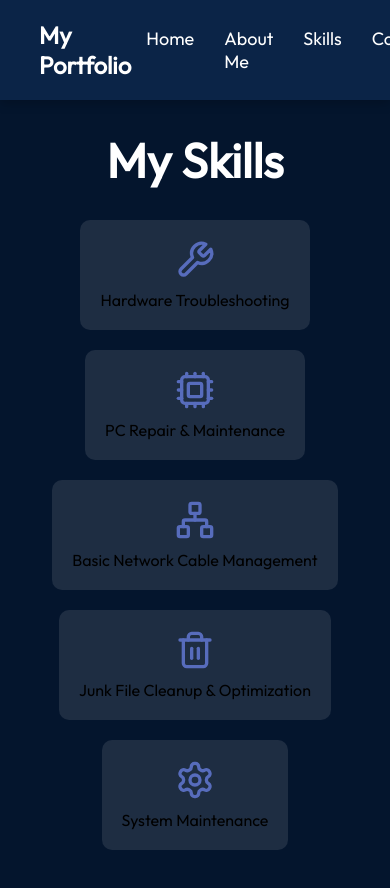
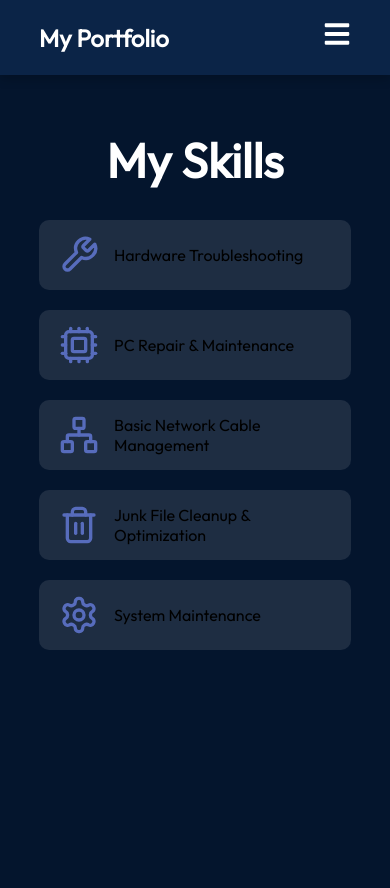
Before and after one commit to EchoDoubleCharlie/react-amora, a React (Vite) app: page /skills in a window 390 px wide. Shown: the top 888 px of the page. Built offline with nearby package versions, Linux system fonts and the light colour scheme.

Commit message:
Updated UI improvements and layout fixes

```diff
--- a/src/components/AboutMe.module.css
+++ b/src/components/AboutMe.module.css
@@ -26,20 +26,27 @@
   align-items: center;
   gap: 15px;
   margin-top: 20px;
+  width: 100%;
 }
 
 .aboutItem {
   display: flex;
   align-items: center;
-  gap: 10px;
-  font-size: 18px;
-  color: var(--color-text);
+  width: 100%;
+  max-width: 350px; /* Ensures consistent width */
   background: rgba(255, 255, 255, 0.1);
   padding: 10px 20px;
   border-radius: 10px;
-  width: fit-content;
+  box-sizing: border-box;
 }
 
 .icon {
-  color: var(--color-primary);
+  width: 30px;      /* Fixed size for consistency */
+  min-width: 30px;  /* Prevents shrinking */
+  text-align: center;
 }
+
+.aboutItem span {
+  flex: 1; /* Ensures the text fills the remaining space */
+  text-align: left; /* Align text properly */
+}
--- a/src/components/Contact.module.css
+++ b/src/components/Contact.module.css
@@ -19,13 +19,13 @@
   color: var(--color-text);
 }
 
-
 .contactList {
   display: flex;
   flex-direction: column;
   align-items: center;
   gap: 25px;
   margin-top: 30px;
+  width: 100%; /* Ensures consistency in alignment */
 }
 
 .contactItem {
@@ -36,7 +36,10 @@
   padding: 12px 24px;
   background: rgba(255, 255, 255, 0.1);
   border-radius: 12px;
-  width: fit-content;
+  width: 100%; /* Ensures all items have the same width */
+  max-width: 450px; /* Control the max size for consistency */
+  box-sizing: border-box; /* Prevents padding from affecting size */
+  text-align: left; /* Aligns text properly */
   transition: transform 0.3s ease-in-out;
 }
 
@@ -45,10 +48,15 @@
 }
 
 .icon {
+  flex-shrink: 0; /* Prevents icons from resizing */
+  width: 28px; /* Fixed size for icons */
+  text-align: center; /* Ensures icons are aligned */
   color: var(--color-primary);
-  font-size: 28px;
 }
 
+.contactItem span {
+  flex: 1; /* Ensures text fills remaining space */
+}
 
 .socialLinks {
   display: flex;
--- a/src/components/Navbar.jsx
+++ b/src/components/Navbar.jsx
@@ -1,16 +1,28 @@
-import React from "react";
+import React, { useState } from "react";
 import { Link } from "react-router-dom";
+import { FaBars, FaTimes } from "react-icons/fa"; // For icons
 import styles from "./Navbar.module.css";
 
 export const Navbar = () => {
+  const [isOpen, setIsOpen] = useState(false);
+
+  const toggleMenu = () => setIsOpen(!isOpen);
+
   return (
     <nav className={styles.navbar}>
       <h1 className={styles.logo}>My Portfolio</h1>
-      <ul className={styles.navLinks}>
-        <li><Link to="/">Home</Link></li>
-        <li><Link to="/about">About Me</Link></li>
-        <li><Link to="/skills">Skills</Link></li>
-        <li><Link to="/contact">Contact</Link></li>
+
+      {/* Hamburger Button */}
+      <div className={styles.hamburger} onClick={toggleMenu}>
+        {isOpen ? <FaTimes /> : <FaBars />}
+      </div>
+
+      {/* Navigation Links */}
+      <ul className={`${styles.navLinks} ${isOpen ? styles.active : ""}`}>
+        <li><Link to="/" onClick={toggleMenu}>Home</Link></li>
+        <li><Link to="/about" onClick={toggleMenu}>About Me</Link></li>
+        <li><Link to="/skills" onClick={toggleMenu}>Skills</Link></li>
+        <li><Link to="/contact" onClick={toggleMenu}>Contact</Link></li>
       </ul>
     </nav>
   );
--- a/src/components/Navbar.module.css
+++ b/src/components/Navbar.module.css
@@ -1,6 +1,4 @@
 @import "/src/vars.css";
-
-
 
 .navbar {
   display: flex;
@@ -22,6 +20,7 @@
   color: var(--color-text);
 }
 
+/* Default Nav Links for Desktop */
 .navLinks {
   display: flex;
   list-style: none;
@@ -41,3 +40,38 @@
 .navLinks a:hover {
   color: var(--color-primary);
 }
+
+/* Hamburger Menu (Hidden by Default) */
+.hamburger {
+  display: none;
+  font-size: 28px;
+  color: var(--color-text);
+  cursor: pointer;
+}
+
+/* Mobile View */
+@media (max-width: 768px) {
+  .navLinks {
+    display: none; /* Hidden by default */
+    flex-direction: column;
+    background-color: var(--color-dark);
+    width: 100%;
+    position: absolute;
+    top: 100%;
+    left: 0;
+    box-shadow: 0 4px 10px rgba(0, 0, 0, 0.2);
+  }
+
+  .navLinks.active {
+    display: flex; /* Show on toggle */
+  }
+
+  .hamburger {
+    display: block; /* Show hamburger icon */
+  }
+
+  .navLinks li {
+    margin: 10px 0;
+    text-align: center;
+  }
+}
--- a/src/components/Skills.jsx
+++ b/src/components/Skills.jsx
@@ -1,6 +1,6 @@
 import React from "react";
 import styles from "./Skills.module.css";
-import { Wrench, Cpu, Network, HardDriveDownload, Trash2, Settings } from "lucide-react";
+import { Wrench, Cpu, Network, Trash2, Settings } from "lucide-react";
 
 export const Skills = () => {
   return (
@@ -9,23 +9,23 @@ export const Skills = () => {
       <div className={styles.skillsGrid}>
         <div className={styles.skillCard}>
           <Wrench size={40} className={styles.skillIcon} />
-          <p>Hardware Troubleshooting</p>
+          <span>Hardware Troubleshooting</span>
         </div>
         <div className={styles.skillCard}>
           <Cpu size={40} className={styles.skillIcon} />
-          <p>PC Repair & Maintenance</p>
+          <span>PC Repair & Maintenance</span>
         </div>
         <div className={styles.skillCard}>
           <Network size={40} className={styles.skillIcon} />
-          <p>Basic Network Cable Management</p>
+          <span>Basic Network Cable Management</span>
         </div>
         <div className={styles.skillCard}>
           <Trash2 size={40} className={styles.skillIcon} />
-          <p>Junk File Cleanup & Optimization</p>
+          <span>Junk File Cleanup & Optimization</span>
         </div>
         <div className={styles.skillCard}>
           <Settings size={40} className={styles.skillIcon} />
-          <p>System Maintenance</p>
+          <span>System Maintenance</span>
         </div>
       </div>
     </div>
--- a/src/components/Skills.module.css
+++ b/src/components/Skills.module.css
@@ -16,18 +16,20 @@
 
 .skillsGrid {
   display: grid;
-  grid-template-columns: repeat(auto-fit, minmax(200px, 1fr));
+  grid-template-columns: repeat(auto-fit, minmax(300px, 1fr));
   gap: 20px;
-  justify-items: center;
+  justify-items: start; /* Align cards to the start */
 }
 
 .skillCard {
   display: flex;
-  flex-direction: column;
-  align-items: center;
-  padding: 20px;
+  align-items: center;  /* Align icons and text side by side */
+  gap: 15px;
+  padding: 15px 20px;
   background: rgba(255, 255, 255, 0.1);
   border-radius: 10px;
+  width: 100%; /* Uniform card size */
+  box-sizing: border-box;
   transition: transform 0.3s ease;
 }
 
@@ -36,6 +38,13 @@
 }
 
 .skillIcon {
+  flex-shrink: 0; /* Prevents icons from resizing */
+  width: 40px;    /* Fixed icon size */
+  height: 40px;   /* Ensures consistent height */
   color: var(--color-primary);
-  margin-bottom: 10px;
 }
+
+.skillCard span {
+  text-align: left; /* Align text properly */
+  flex: 1; /* Ensures text takes remaining space */
+}
```
